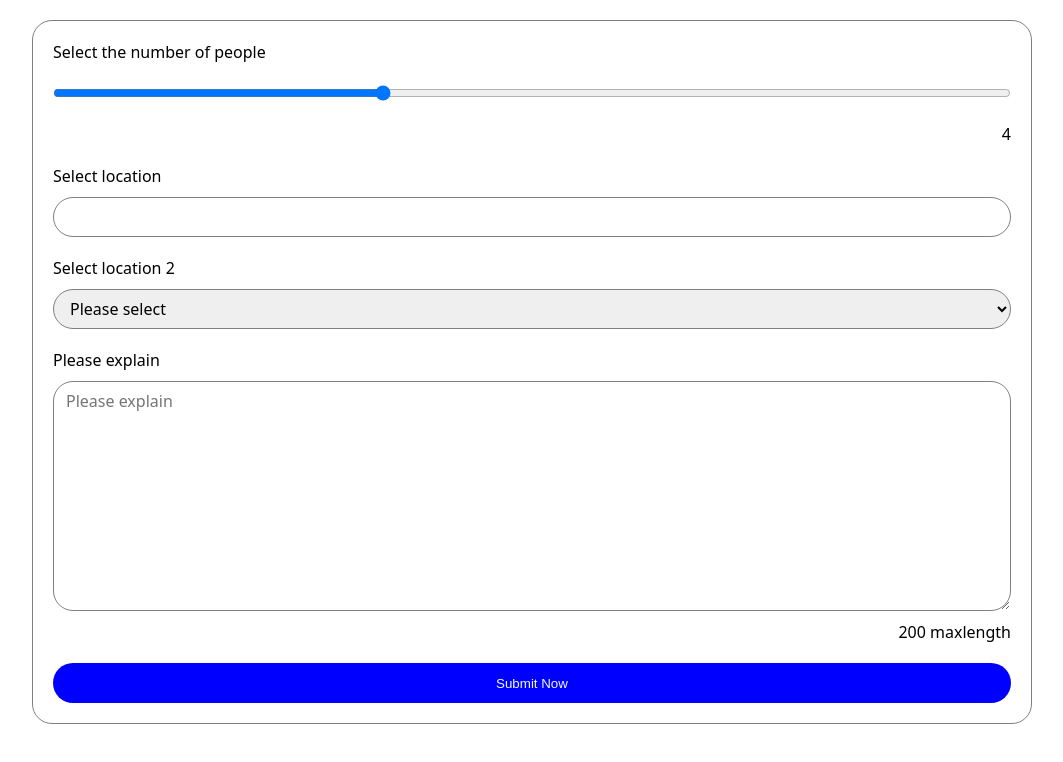
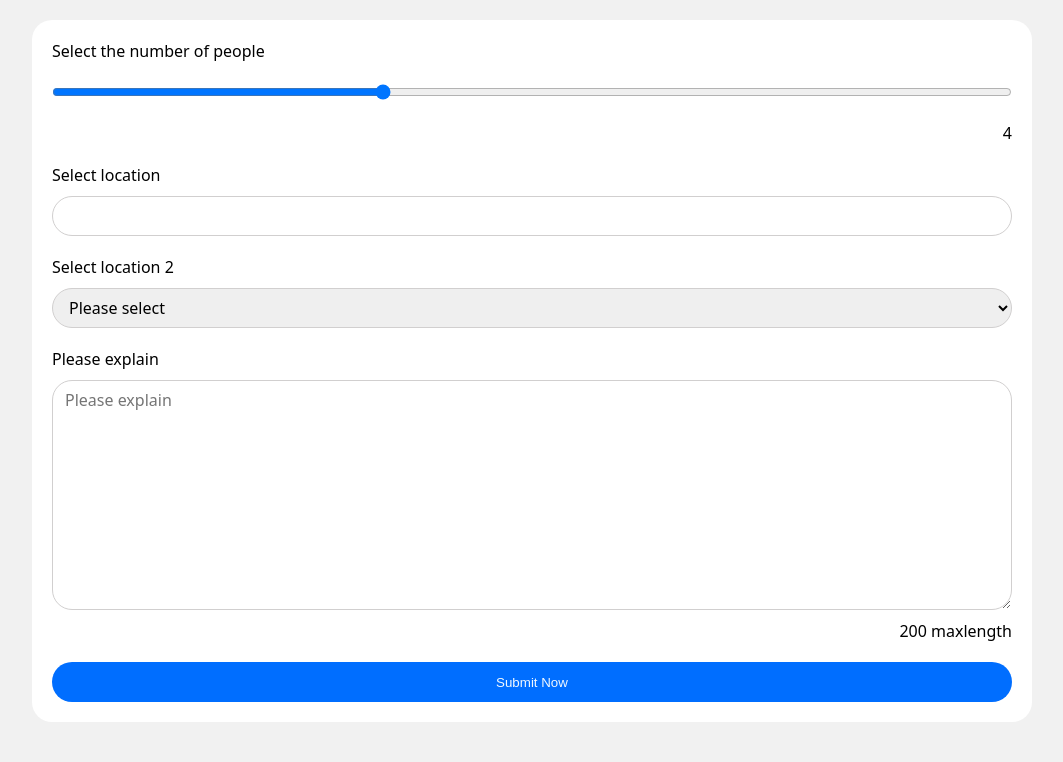
Before and after one commit to muhammadyahya20/front-end-practice, a plain HTML site: page TestGrids.html in a window 1280 px wide. Shown: the whole page, without its empty margins (108-1171 px from the left). Drawn offline with Linux system fonts and the light colour scheme.

```diff
--- a/TestGrids.html
+++ b/TestGrids.html
@@ -37,7 +37,6 @@
 
     <!-- Main content -->
     <main>
-         <main>
         <form action="./submit" class="form">
 
             <div class="form_element">
@@ -48,7 +47,7 @@
 
             <div class="form_element">
                 <label for="location">Select location</label>
-                <input type="text id="location" name="location" list="locations">
+                <input type="text" id="location" name="location" list="locations">
                 <datalist id="locations">
                     <option value="downtown">Downtown</option>
                     <option value="uptown">Uptown</option>
--- a/gridstyle.css
+++ b/gridstyle.css
@@ -7,22 +7,24 @@
     display: grid;
     grid-template-columns: 1fr;
     gap: 20px;
-    margin: 20px auto;
+
     width: calc(100% - 40px);
-    padding: 20px;
-    border: 1px solid grey;
-    border-radius: 20px;
-    font-family: system-ui, -apple-system, BlinkMacSystemFont,
-        'Segoe UI', Roboto, Oxygen, Ubuntu, Cantarell,
-        'Open Sans', 'Helvetica Neue', sans-serif;
-    width: 100%;
     max-width: 1000px;
     box-sizing: border-box;
+
+    margin: 20px auto;
+    padding: 20px;
+    /* border: 1px solid grey; */
+    border-radius: 20px;
+
+    font-family: system-ui, sans-serif;
+    background-color: #ffffff;
 }
 
 .form_element{
     display: grid;
     gap: 10px;
+    width: 100%;
 }
 
 .form_element output {
@@ -34,18 +36,19 @@
     display: grid;
     height: 40px;
     border-radius: 20px;
-    border: 1px solid gray;
+    border: 1px solid rgb(209, 207, 207);
     box-shadow: none;
     box-sizing: border-box;
     padding-left: 12px;
     font: inherit;
+    width: 100%;
 
 }
 
 .form_element textarea {
     display: grid;
     border-radius: 20px;
-    border: 1px solid gray;
+    border: 1px solid rgb(209, 207, 207);
     box-shadow: none;
     box-sizing: border-box;
     padding-left: 12px;
@@ -55,7 +58,7 @@
 }
 
 .form_btn{
-    background-color: blue;
+    background-color: rgb(0, 110, 255);
     color: aliceblue;
     border-radius: 50px;
     height: 40px;
@@ -63,3 +66,7 @@
     border: none;
 
 }
+
+body{
+    background-color: rgb(241, 241, 241);
+}
```
